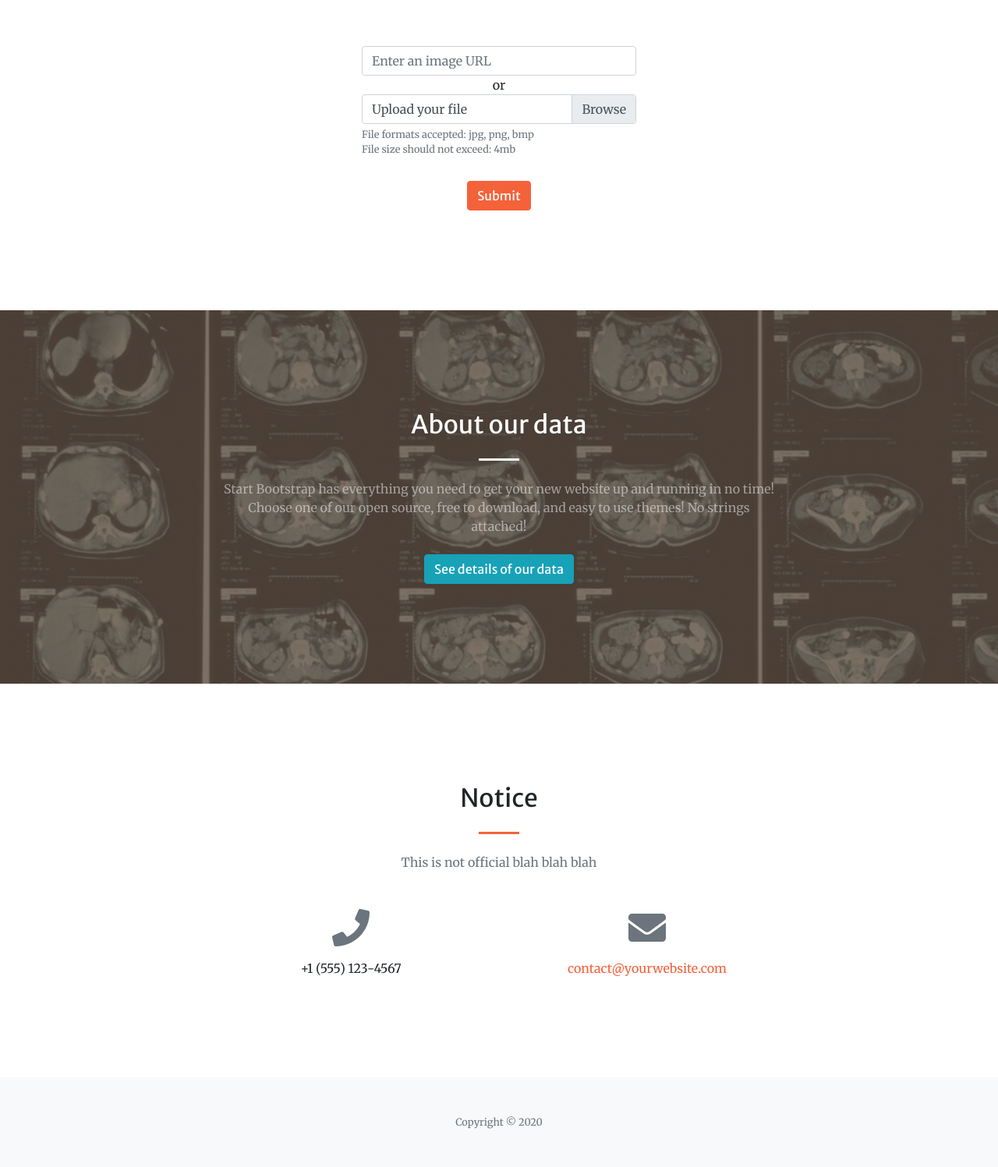
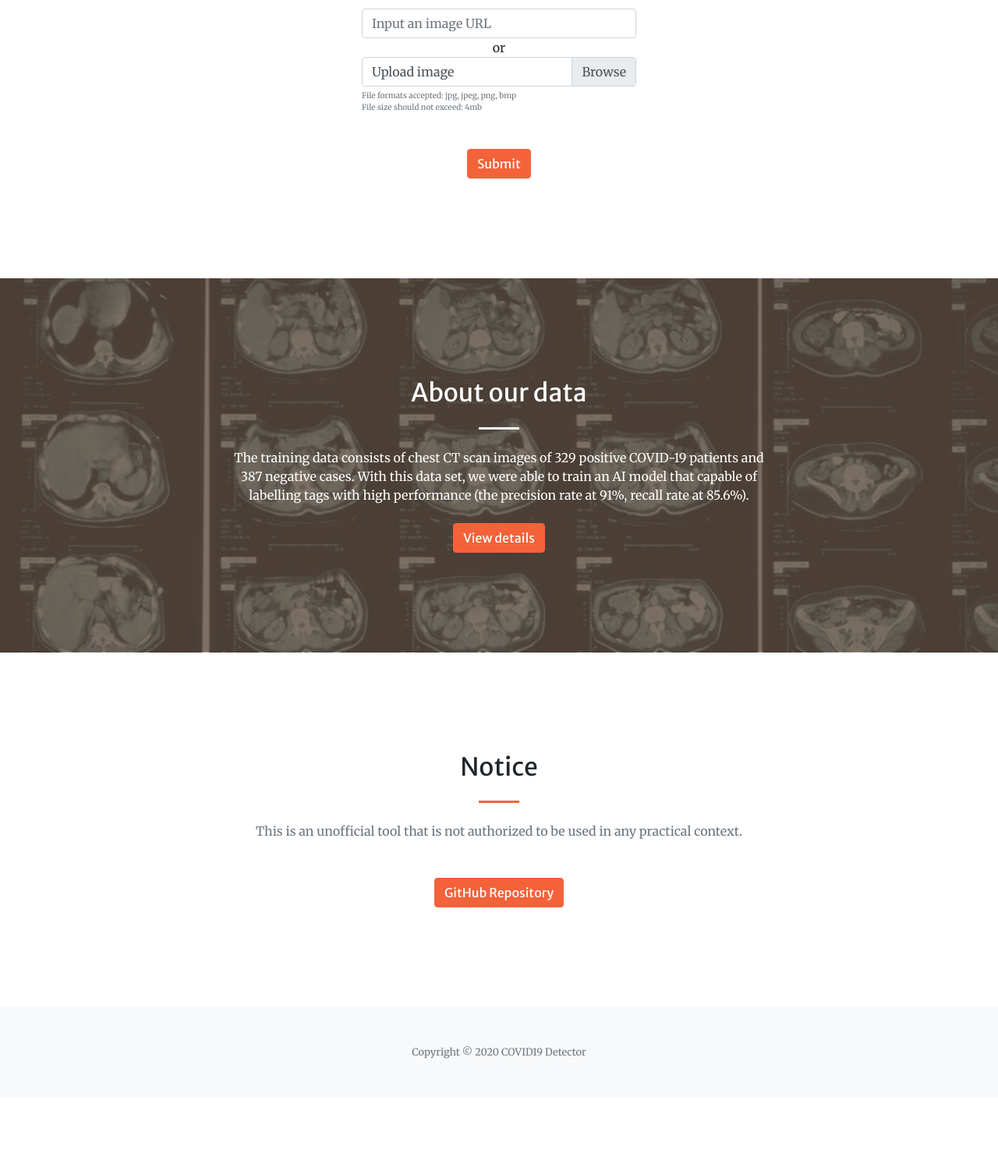
Before and after one commit to DucNgn/COVID19-Detector, a Flask app: page / in a window 1280 px wide. Shown: the part 1649-3146 px from the top of the page at 78% size. After the commit the page ends 3007 px from the top, so only its background shows below. Run offline with Flask 2, Linux system fonts and the light colour scheme; parts of the project's set-up code (start-up, migrations or seed data) failed here and were passed over; some libraries are stand-ins or nearby versions.

Commit message:
Edit text in front-page
+ Edit text style in front-page
+ Edit warning messages
+ Make footer a separated file
+ Include footer in both pages.
+ Positive => red box
+ Negative => green box

```diff
--- a/app.py
+++ b/app.py
@@ -55,12 +55,14 @@
             return redirect(request.url)
         else:
             if result is True:
+                alert = "danger"
                 claimer = "Positive with COVID-19 with precision of: " + \
                     "{0:.2f}%".format(probs['Positive'] * 100)
             else:
+                alert = "success"
                 claimer = "Negative with COVID-19 with precision of: " + \
                     "{0:.2f}%".format(probs['Negative'] * 100)
-            return render_template("index.html", claimer=claimer, provided_img=inputURL, isReturn="true")
+            return render_template("index.html", claimer=claimer, alert=alert, provided_img=inputURL, isReturn="true")
 
     # Upload file from local for prediction
     tempLoc = str(os.environ.get('IMAGE_UPLOAD'))
@@ -84,7 +86,7 @@
 
                 if not image_is_allowed(image.filename):
                     # Check extension of the file
-                    flash("File extension is not allowed", "warning")
+                    flash("File format is not accepted", "warning")
                     return redirect(request.url)
                 else:
                     filename = secure_filename(image.filename)
@@ -103,12 +105,14 @@
                         tempImgPath = generateImgPath(tempLoc, filename)
                         os.rename(imgPath, tempImgPath)
                         if result is True:
+                            alert = "danger"
                             claimer = "Positive with COVID-19 with precision of: " + \
                                 "{0:.2f}%".format(probs['Positive'] * 100)
                         else:
+                            alert = "success"
                             claimer = "Negative with COVID-19 with precision of: " + \
                                 "{0:.2f}%".format(probs['Negative'] * 100)
-                        return render_template("index.html", claimer=claimer, provided_img=tempImgPath, isReturn = "true")
+                        return render_template("index.html", claimer=claimer, alert=alert, provided_img=tempImgPath, isReturn = "true")
     return render_template("index.html")
 
 
--- /dev/null
+++ b/templates/footer.html
@@ -0,0 +1,8 @@
+<!-- Footer-->
+<footer class="bg-light py-5">
+  <div class="container">
+    <div class="small text-center text-muted">
+      Copyright © 2020 COVID19 Detector
+    </div>
+  </div>
+</footer>
--- a/templates/index.html
+++ b/templates/index.html
@@ -27,11 +27,11 @@
             </li>
             <li class="nav-item">
               <a class="nav-link js-scroll-trigger" href="#data"
-                >Data we used</a
+                >Training data</a
               >
             </li>
             <li class="nav-item">
-              <a class="nav-link js-scroll-trigger" href="#contact">Contact</a>
+              <a class="nav-link js-scroll-trigger" href="#repo">GitHub Repo</a>
             </li>
           </ul>
         </div>
@@ -45,18 +45,26 @@
         >
           <div class="col-lg-10 align-self-end">
             <h1 class="text-uppercase text-white font-weight-bold">
-              Detect the risk of having COVID-19 quickly
+              Detect the risk of having COVID-19
             </h1>
+            <h4 class="text-white font-weight-bold">
+              using Chest CT Scan Images
+            </h4>
             <hr class="divider my-4" />
           </div>
           <div class="col-lg-8 align-self-baseline">
             <p class="text-white-75 font-weight-light mb-5">
-            In these trying times, COVID-19 testing kits supplied by governments are in shortage around the globe.
-            With that in mind, we provide a solution for this rising problem.
-            Our COVID19 detector tool gives tentative prediction on the probability of a patient contracting Covid-19 based on CT scan image in seconds.
-            The tool aids our health care providers in many testing sites.
-            This is a tool that detects COVID 19 risk of a patient based on CT (Computed Tomography) scan images with a precision of 91%.
-            </p>
+            Testings are essential to detect and containerize COVID-19 pandemic.
+            However, the need for testing is excessive and the equipment is in shortage around the world.
+            Understand the situation, we provide a solution for this rising issue.
+            <br>
+            <br>
+            COVID-19 detector tentatively predicts the probability of an infected patient based on Chest CT scan images
+            (Computed Tomography scan technology is a popular service at most hospitals).
+            We aim to use this project to detect people with high potential of having COVID-19.
+            Thus, health care providers can approach, test, and deliver supports to these patients faster.
+            The detector has a high precision rate at 91% and gives prediction in only seconds.
+          </p>
             <a class="btn btn-primary btn-xl js-scroll-trigger" href="#try"
               >Try now</a
             >
@@ -69,35 +77,12 @@
     <section class="page-section" id="try">
       <div class="container">
         <div class="col">
-          <div class="row justify-content-center">
-            <!-- Flash messages-->
-            {% with messages = get_flashed_messages(with_categories=true) %}
-            {% if messages %}
-            {% for category, message in messages %}
-            <div
-              class="alert alert-{{ category }} alert-dismissible fade show"
-              role="alert"
-            >
-              <span> {{ message }} </span>
-              <button
-                type="button"
-                class="close"
-                data-dismiss="alert"
-                aria-label="Close"
-              >
-                <span aria-hidden="true">&times;</span>
-              </button>
-            </div>
-            {% endfor %} {% endif %} {% endwith %}
-          </div>
+
 
           <div class="row justify-content-center">
             <div class="col-lg-8 text-center">
-              <h2 class="text-black mt-0">We've got what many need!</h2>
+              <h2 class="text-black mt-0">Input an image URL or upload an image</h2>
               <hr class="divider dark my-4" />
-              <p class="text-black-50 mb-4">
-                Upload an image or input an URL to begin
-              </p>
             </div>
           </div>
 
@@ -112,14 +97,35 @@
             <div class="col-md-12 bs-linebreak"></div>
           </div>
 
+          <!-- Flash messages-->
+          {% with messages = get_flashed_messages(with_categories=true) %}
+          {% if messages %}
+          <div class="row justify-content-center">
+          {% for category, message in messages %}
+          <div
+            class="alert alert-{{ category }} alert-dismissible fade show"
+            role="alert"
+          >
+            <span> {{ message }} </span>
+            <button
+              type="button"
+              class="close"
+              data-dismiss="alert"
+              aria-label="Close"
+            >
+              <span aria-hidden="true">&times;</span>
+            </button>
+          </div>
+          {% endfor %} {% endif %} </div>{% endwith %}
+
           {% if claimer %}
           <div class="row justify-content-center">
-            <div class="alert alert-success" role="alert">
-              <h4 class="alert-heading">Done!</h4>
-              <p><strong>{{claimer}}</strong></p>
-              <hr />
-              <p class="mb-0">the result might be wrong because blah blah</p>
+            <div class="alert alert-{{alert}}" role="alert">
+              <h4 class="alert-heading">{{claimer}}</h4>
             </div>
+          </div>
+          <div class="row justify-content-center">
+            <p class="form-text text-muted" style="font-size:x-small;">* The result might not be accurate because of the image quality</p>
           </div>
           {% endif %}
           <div class="row">
@@ -132,7 +138,7 @@
                 type="url"
                 class="form-control"
                 name="img-url"
-                placeholder="Enter an image URL"
+                placeholder="Input an image URL"
               />
               <center>or</center>
               <div class="custom-file">
@@ -144,13 +150,12 @@
                   oninput="filesize(this)"
                 />
                 <label class="custom-file-label" for="image"
-                  >Upload your file</label
+                  >Upload image</label
                 >
               </div>
-              <small id="submitReq" class="form-text text-muted"
-                >File formats accepted: jpg, png, bmp <br />
-                File size should not exceed: 4mb</small
-              >
+              <p id="submitReq" class="form-text text-muted" style="font-size:x-small;">
+                File formats accepted: jpg, jpeg, png, bmp <br />
+                File size should not exceed: 4mb</p>
               <div class="row">
                 <div class="col-md-12 bs-linebreak"></div>
               </div>
@@ -174,17 +179,17 @@
             <div class="col-lg-8 text-center">
               <h2 class="text-white mt-0">About our data</h2>
               <hr class="divider light my-4" />
-              <p class="text-white-50 mb-4">
-                Start Bootstrap has everything you need to get your new website
-                up and running in no time! Choose one of our open source, free
-                to download, and easy to use themes! No strings attached!
+              <p class="text-white mb-4">
+                The training data consists of chest CT scan images of 329 positive COVID-19 patients
+                and 387 negative cases. With this data set, we were able to train an AI model that
+                capable of labelling tags with high performance (the precision rate at 91%, recall rate at 85.6%).
               </p>
             </div>
           </div>
           <div class="row justify-content-center">
             <form action="/presentdata">
-              <button type="submit" class="btn btn-info">
-                See details of our data
+              <button type="submit" class="btn btn-primary">
+                View details
               </button>
             </form>
           </div>
@@ -193,37 +198,23 @@
     </section>
 
     <!-- Contact-->
-    <section class="page-section" id="contact">
+    <section class="page-section" id="repo">
       <div class="container">
         <div class="row justify-content-center">
           <div class="col-lg-8 text-center">
             <h2 class="mt-0">Notice</h2>
             <hr class="divider my-4" />
-            <p class="text-muted mb-5">This is not official blah blah blah</p>
+            <p class="text-muted mb-5">This is an unofficial tool that is not authorized to be used in any practical context.</p>
           </div>
         </div>
-        <div class="row">
-          <div class="col-lg-4 ml-auto text-center mb-5 mb-lg-0">
-            <i class="fas fa-phone fa-3x mb-3 text-muted"></i>
-            <div>+1 (555) 123-4567</div>
-          </div>
-          <div class="col-lg-4 mr-auto text-center">
-            <i class="fas fa-envelope fa-3x mb-3 text-muted"></i>
-            <!-- Make sure to change the email address in BOTH the anchor text and the link target below!-->
-            <a class="d-block" href="mailto:contact@yourwebsite.com"
-              >contact@yourwebsite.com</a
-            >
-          </div>
+        <div class="row justify-content-center">
+            <button class="btn btn-primary" onclick="openGitHub()">GitHub Repository</button>
         </div>
       </div>
     </section>
 
-    <!-- Footer-->
-    <footer class="bg-light py-5">
-      <div class="container">
-        <div class="small text-center text-muted">Copyright © 2020</div>
-      </div>
-    </footer>
+    {%include 'footer.html'%}
+
     <!-- Bootstrap core JS-->
     <script src="https://cdnjs.cloudflare.com/ajax/libs/jquery/3.5.1/jquery.min.js"></script>
     <script src="https://stackpath.bootstrapcdn.com/bootstrap/4.5.0/js/bootstrap.bundle.min.js"></script>
@@ -263,6 +254,13 @@
         $(this).next(".custom-file-label").html(fileName);
         readURL(this);
       });
+
+      function openGitHub() {
+        window.open(
+           'https://github.com/DukeNgn/COVID19-detector-by-CT-scan',
+            '_blank'
+        );
+      }
     </script>
   </body>
 </html>
```
Also changed, not shown: templates/presentData.html (+1 -6 lines).
